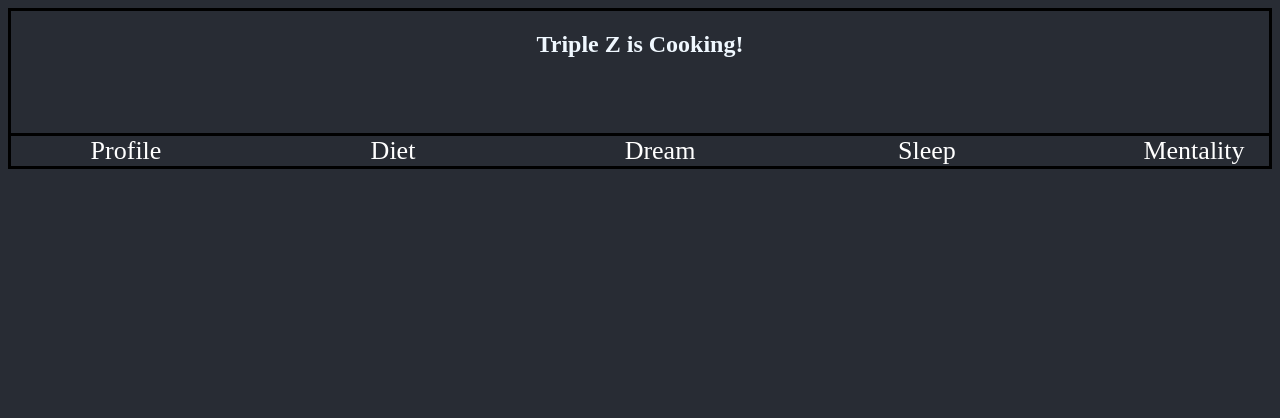
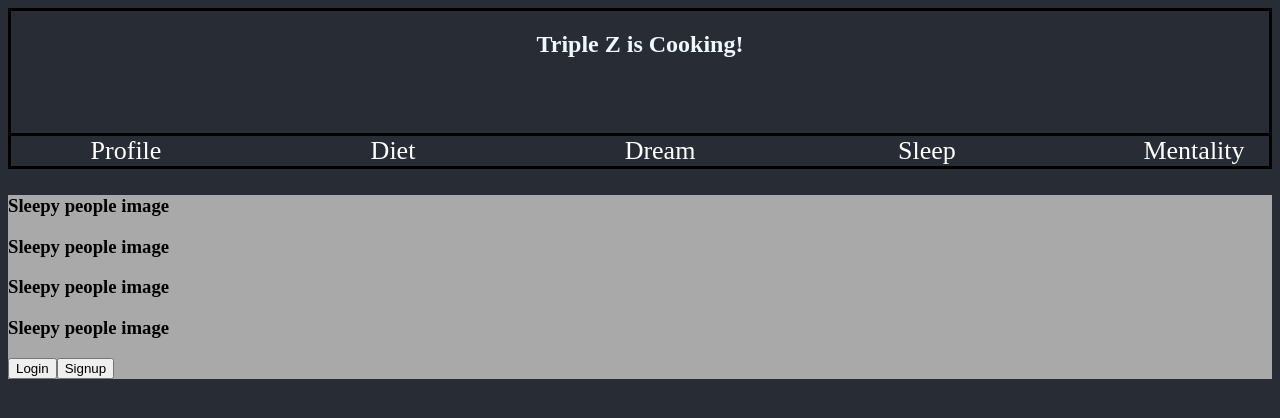
Before and after one commit to alwrence9/dreamscape, a React (Create React App) app in the folder client/: page / in a window 1280 px wide. Shown: the top 418 px of the page. Built offline with nearby package versions, Linux system fonts and the light colour scheme.

Commit message:
Create a home page component

```diff
--- /dev/null
+++ b/client/src/components/HomePage.js
@@ -0,0 +1,17 @@
+import React, { useState } from 'react';
+import LoginForm from './Login.js'
+import SignupForm from './Signup.js'
+
+function HomePage() {
+  return <><section>
+          <h3> Sleepy people image </h3>
+          <h3> Sleepy people image </h3>
+          <h3> Sleepy people image </h3>
+          <h3> Sleepy people image </h3>
+        </section>
+        <button onClick={() => {} }> Login </button>
+        <button onClick={() => {} }> Signup </button>
+        </>
+}
+
+export default HomePage;
--- a/client/src/components/Navigation.js
+++ b/client/src/components/Navigation.js
@@ -4,16 +4,19 @@ import Dream from './Dream.js';
 import Diet from './Diet.js';
 import Profile from './Profile.js';
 import Mental from './Mental.js';
+import HomePage from './HomePage.js';
+
+
 
 
 
 function Navigation() {
-  const [selectedComponent, setSelectedComponent] = useState(null);
+  const [selectedComponent, setSelectedComponent] = useState(HomePage);
   return (
     <div>
       <header>
         <nav>
-          <h1 onClick={() => setSelectedComponent(homePage) }>Triple Z is Cooking!</h1>
+          <h1 onClick={() => setSelectedComponent(HomePage) }>Triple Z is Cooking!</h1>
           <ul>
             <li onClick={() => setSelectedComponent(Profile)}>Profile</li>
             <li onClick={() => setSelectedComponent(Diet)}>Diet</li>
@@ -23,7 +26,6 @@ function Navigation() {
           </ul>
         </nav>
       </header>
-
       <section>
         {selectedComponent}
       </section>
@@ -31,13 +33,4 @@ function Navigation() {
   );
 }
 
-function homePage() {
-  return <section>
-          <h3> Sleepy people image </h3>
-          <h3> Sleepy people image </h3>
-          <h3> Sleepy people image </h3>
-          <h3> Sleepy people image </h3>
-        </section>;
-}
-
 export default Navigation;
```
